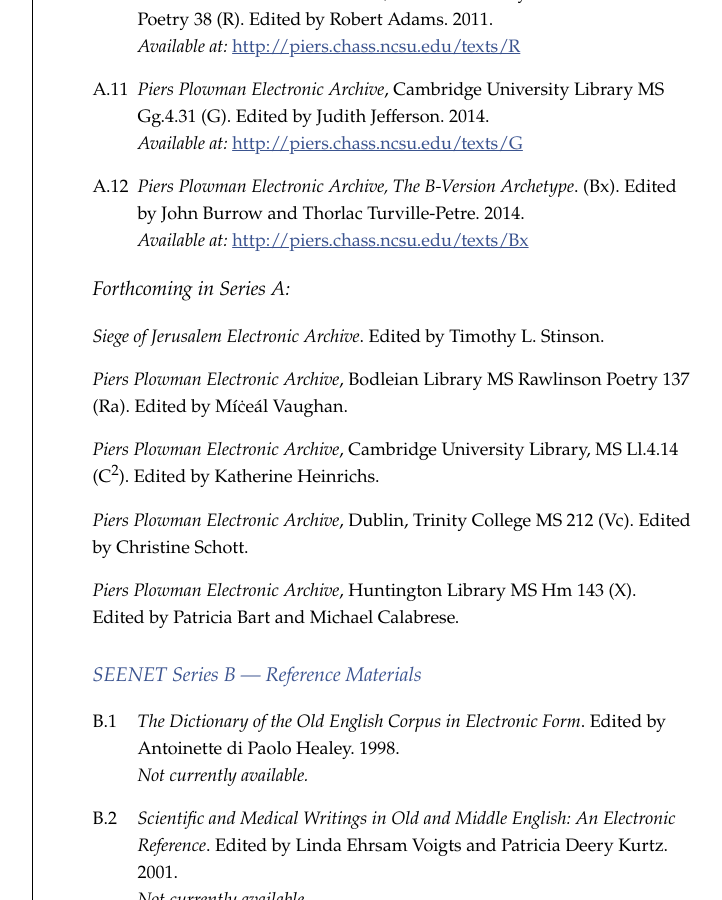
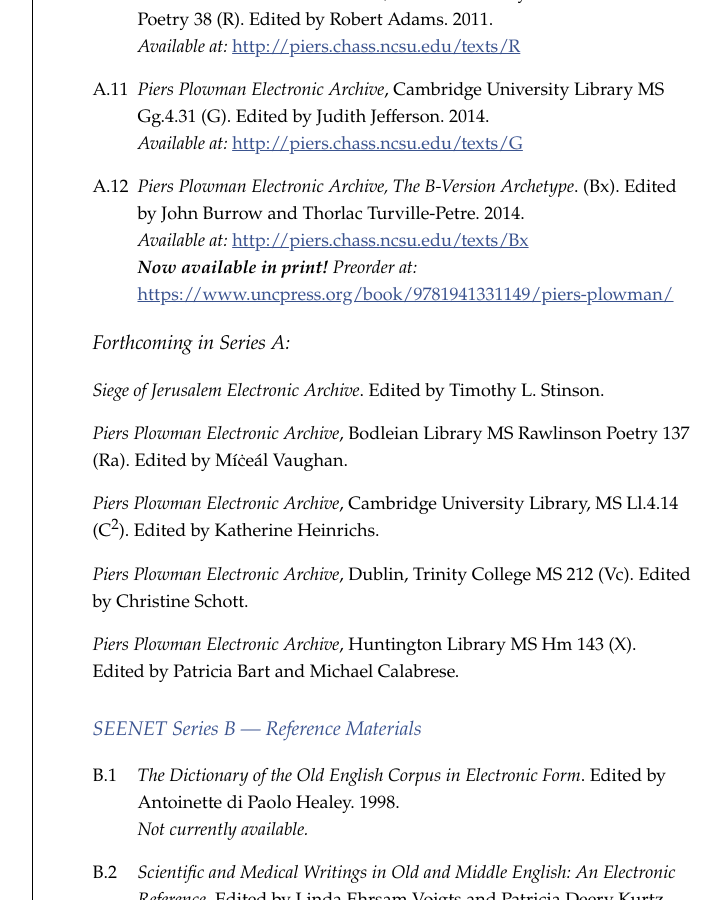
Before and after one commit to seenet-medieval/seenet-medieval.github.io, a Jekyll site: the page built from publications.html, in a window 1280 px wide and 900 px high, scrolled down 1348 px. Shown: the whole window, without its empty margins (373-1095 px from the left). Built offline with Jekyll 4.4.1, drawn with Linux system fonts in a browser that asks for light colours.

Commit message:
Add link to preorder Bx

```diff
--- a/publications.html
+++ b/publications.html
@@ -39,7 +39,8 @@
 <span class="pub_available">Available at: <a href="http://piers.chass.ncsu.edu/texts/G">http://piers.chass.ncsu.edu/texts/G</a></span></span></li>
 
 <li><span class="list_num">A.12</span><span class="list_entry"><span class="title">Piers Plowman Electronic Archive, The B-Version Archetype</span>. (Bx). Edited by John Burrow and Thorlac Turville-Petre. 2014.
-<span class="pub_available">Available at: <a href="http://piers.chass.ncsu.edu/texts/Bx">http://piers.chass.ncsu.edu/texts/Bx</a></span></span></li>
+<span class="pub_available">Available at: <a href="http://piers.chass.ncsu.edu/texts/Bx">http://piers.chass.ncsu.edu/texts/Bx</a></span>
+<span class="pub_available"><strong>Now available in print!</strong> Preorder at: <a href="https://www.uncpress.org/book/9781941331149/piers-plowman/">https://www.uncpress.org/book/9781941331149/piers-plowman/</a></span></span></li>
 </ol>
 
 <h3>Forthcoming in Series A:</h3>
```
